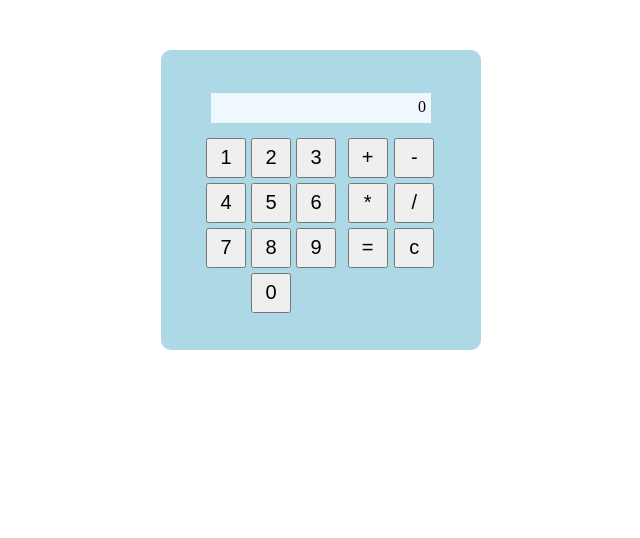
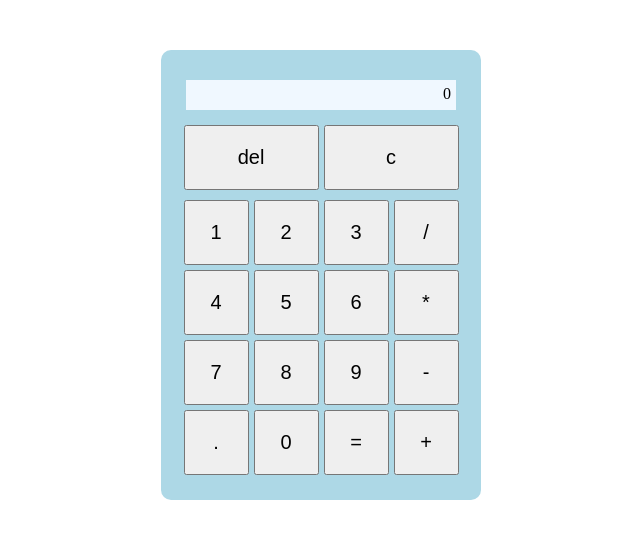
Before and after one commit to ahlunlearn/odin-calculator, a plain HTML site: page index.html in a window 1280 px wide. Shown: the whole page, without its empty margins (319-959 px from the left). Drawn offline with Linux system fonts and the light colour scheme.

Commit message:
rework on the UI and finish fundamental functions

```diff
--- a/index.html
+++ b/index.html
@@ -11,27 +11,27 @@
 <body>
     <div class="container">
         <div class="display">0</div>
+        <div class="clear_btns">
+            <button class="delete">del</button>
+            <button class="clear">c</button>
+        </div>
         <div class="btns">
-            <div class="num_btns">
-                <button class="one" value="1">1</button>
-                <button class="two" value="2">2</button>
-                <button class="three" value="3">3</button>
-                <button class="four" value="4">4</button>
-                <button class="five" value="5">5</button>
-                <button class="six" value="6">6</button>
-                <button class="seven" value="7">7</button>
-                <button class="eight" value="8">8</button>
-                <button class="nine" value="9">9</button>
-                <button class="zero" value="0">0</button>
-            </div>
-            <div class="operate_btns">
-                <button class="add">+</button>
-                <button class="subtract">-</button>
-                <button class="multiply">*</button>
-                <button class="divide">/</button>
+                <button class="num" value="1">1</button>
+                <button class="num" value="2">2</button>
+                <button class="num" value="3">3</button>
+                <button class="divide operator" value="/">/</button>
+                <button class="num" value="4">4</button>
+                <button class="num" value="5">5</button>
+                <button class="num" value="6">6</button>
+                <button class="multiply operator" value="*">*</button>
+                <button class="num" value="7">7</button>
+                <button class="num" value="8">8</button>
+                <button class="num" value="9">9</button>
+                <button class="subtract operator" value="-">-</button>
+                <button class="num" value=".">.</button>
+                <button class="num" value="0">0</button>
                 <button class="equal">=</button>
-                <button class="clear">c</button>
-            </div>
+                <button class="add operator" value="+">+</button>
         </div>
     </div>
 </body>
--- a/script.js
+++ b/script.js
@@ -32,7 +32,12 @@ function operate(cal,a,b){
 }
 let input_str = ''
 const display = document.querySelector('.display')
-const num_btns = document.querySelectorAll('.num_btns button')
+let num1 = 0
+let num2 = 0
+let result = 0
+let operator = ''
+// number button function
+const num_btns = document.querySelectorAll('.num')
 for(let i = 0; i < num_btns.length;i++){
     num_btns[i].addEventListener('click', ()=>{
         if(display.innerText === '0'){
@@ -40,5 +45,41 @@ for(let i = 0; i < num_btns.length;i++){
         } else {
             display.innerText += num_btns[i].value
         }
+        if(operator === ''){
+            num1 = parseFloat(display.innerText)
+        } else {
+            num2 = parseFloat(display.innerText)
+        }
     })
 }
+// clear button function
+const clear_btn = document.querySelector('.clear')
+clear_btn.addEventListener('click',()=>{
+    display.innerText = '0'
+})
+// delete button function
+const delete_btn = document.querySelector('.delete')
+delete_btn.addEventListener('click',()=>{
+    display.innerText = display.innerText.slice(0,-1)
+    if(display.innerText === ''){
+        display.innerText = '0'
+    }
+})
+// operator button function
+const operator_btns = document.querySelectorAll('.operator')
+for(let i = 0; i < operator_btns.length;i++){
+    operator_btns[i].addEventListener('click', ()=>{
+        operator = operator_btns[i].value
+        num1 = parseFloat(display.innerText)
+        display.innerText = ''
+    })
+}
+// equal button function
+const equal_btn = document.querySelector('.equal')
+equal_btn.addEventListener('click',()=>{
+    if(num1 !== '' && operator !== '' && display.innerText !== ''){
+        num2 = parseFloat(display.innerText)
+        result = operate(operator,num1,num2)
+        display.innerText = result
+    }
+})
--- a/style.css
+++ b/style.css
@@ -6,7 +6,8 @@
 
 .container{
     width: 320px;
-    height: 300px;
+    /* height: 320px; */
+    padding: 25px 10px;
     margin: 50px auto;
     text-align: center;
     display: flex;
@@ -19,13 +20,13 @@
 
 .display{
     margin: 5px auto;
-    width: 220px;
+    width: 270px;
     height: 30px;
     text-align: right;
     padding: 5px;
     background-color: aliceblue;
 }
-.btns{
+.btns, .clear_btns {
     margin-top: 10px;
     width: 100%;
     text-align: center;
@@ -33,14 +34,20 @@
     flex-direction: row;
     justify-content: center;
     align-items: center;
+    flex-wrap: wrap;
+    gap: 5px;
 }
-
-.btns button{
+.clear_btns button{
     font-size: 20px;
-    width: 40px;
-    height: 40px;
+    width: 135px;
+    height: 65px;
 }
-.num_btns{
+.btns > button{
+    font-size: 20px;
+    width: 65px;
+    height: 65px;
+}
+/* .num_btns{
     display: flex;
     flex-direction: row;
     flex-wrap: wrap;
@@ -59,4 +66,4 @@
     align-items: center;
     margin-top: -45px;
     margin-right: 10px;
-}
+} */
```
